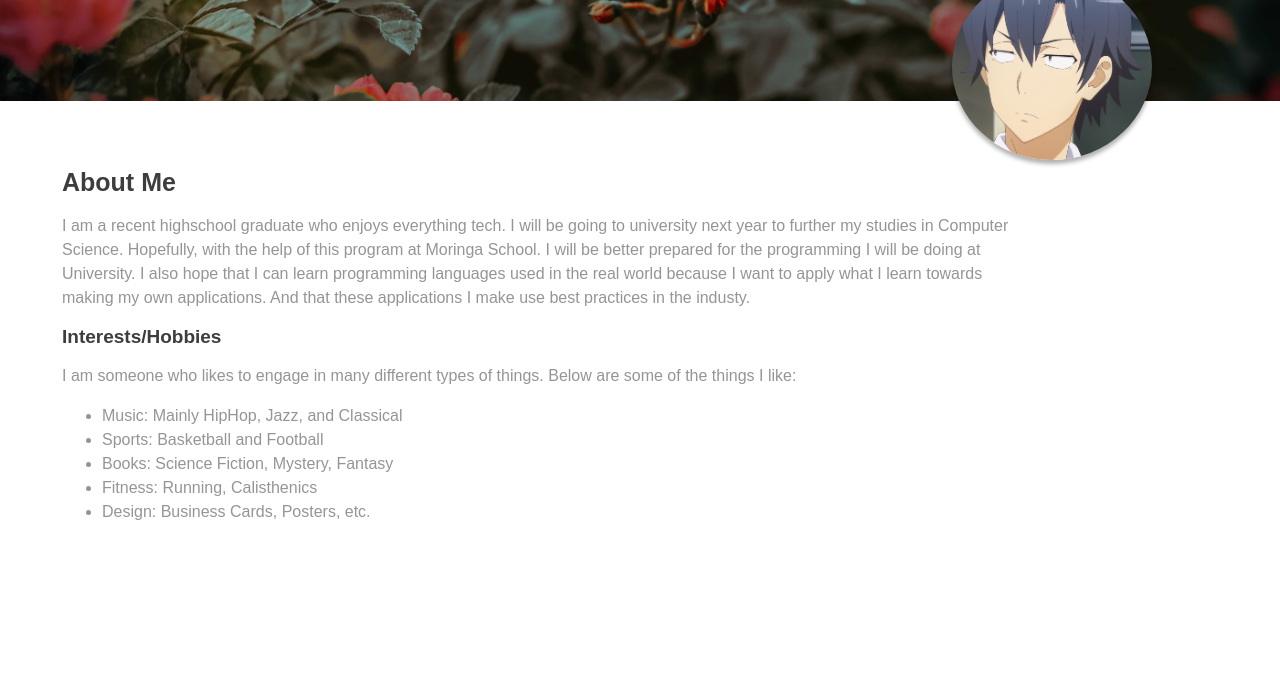
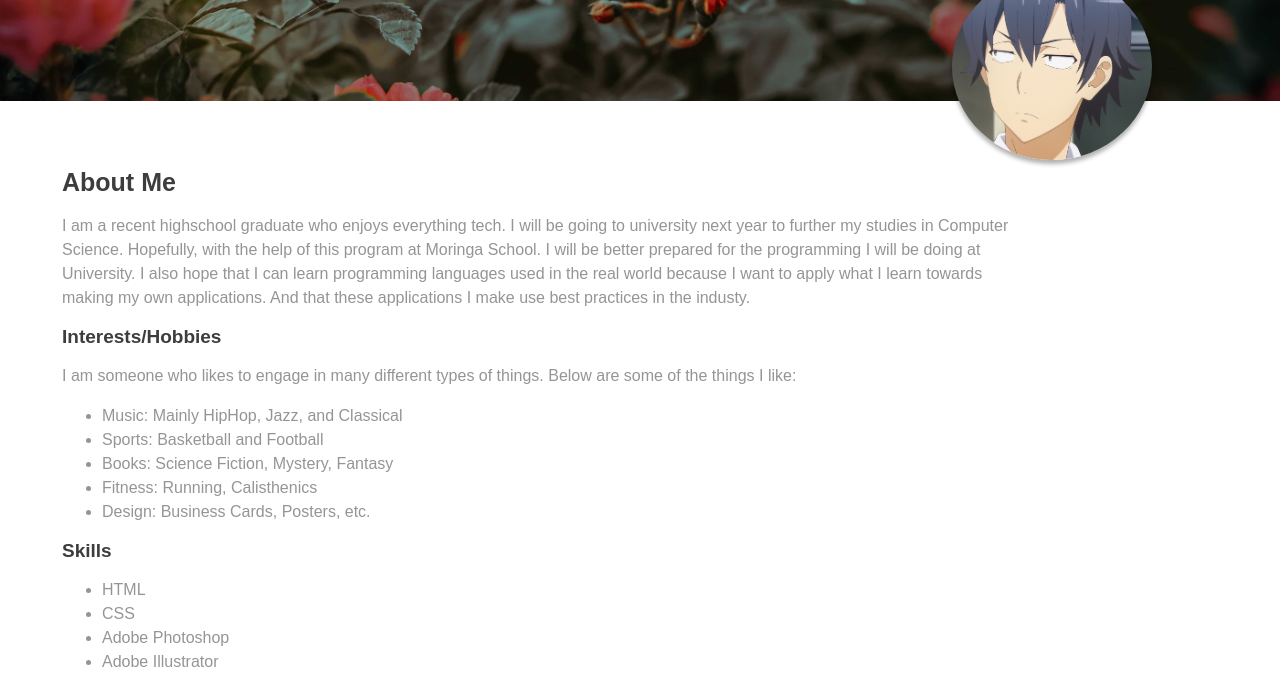
Before and after one commit to victorlomi/Portfolio-Landing-Page, a plain HTML site: page index.html in a window 1280 px wide. Shown: the part 227-901 px from the top of the page. Before the commit the page ends 800 px from the top, so only its background shows below. Drawn offline with Linux system fonts and the light colour scheme.

Commit message:
add skills section and text

```diff
--- a/index.html
+++ b/index.html
@@ -24,13 +24,21 @@
 
         <h2 class="small-section-title">Interests/Hobbies</h2>
         <p class="section-text">I am someone who likes to engage in many different types of things. Below are some of the things I like:</p>
-        <ul class="section-list">
+        <ul>
             <li class="section-text">Music: Mainly HipHop, Jazz, and Classical</li>
             <li class="section-text">Sports: Basketball and Football</li>
             <li class="section-text">Books: Science Fiction, Mystery, Fantasy</li>
             <li class="section-text">Fitness: Running, Calisthenics</li>
             <li class="section-text">Design: Business Cards, Posters, etc.</li>
         </ul>
+
+        <h2 class="small-section-title">Skills</h2>
+        <ul>
+            <li class="section-text">HTML</li>
+            <li class="section-text">CSS</li>
+            <li class="section-text">Adobe Photoshop</li>
+            <li class="section-text">Adobe Illustrator</li>
+        </ul>
     </div>
 </body>
 </html>
```
